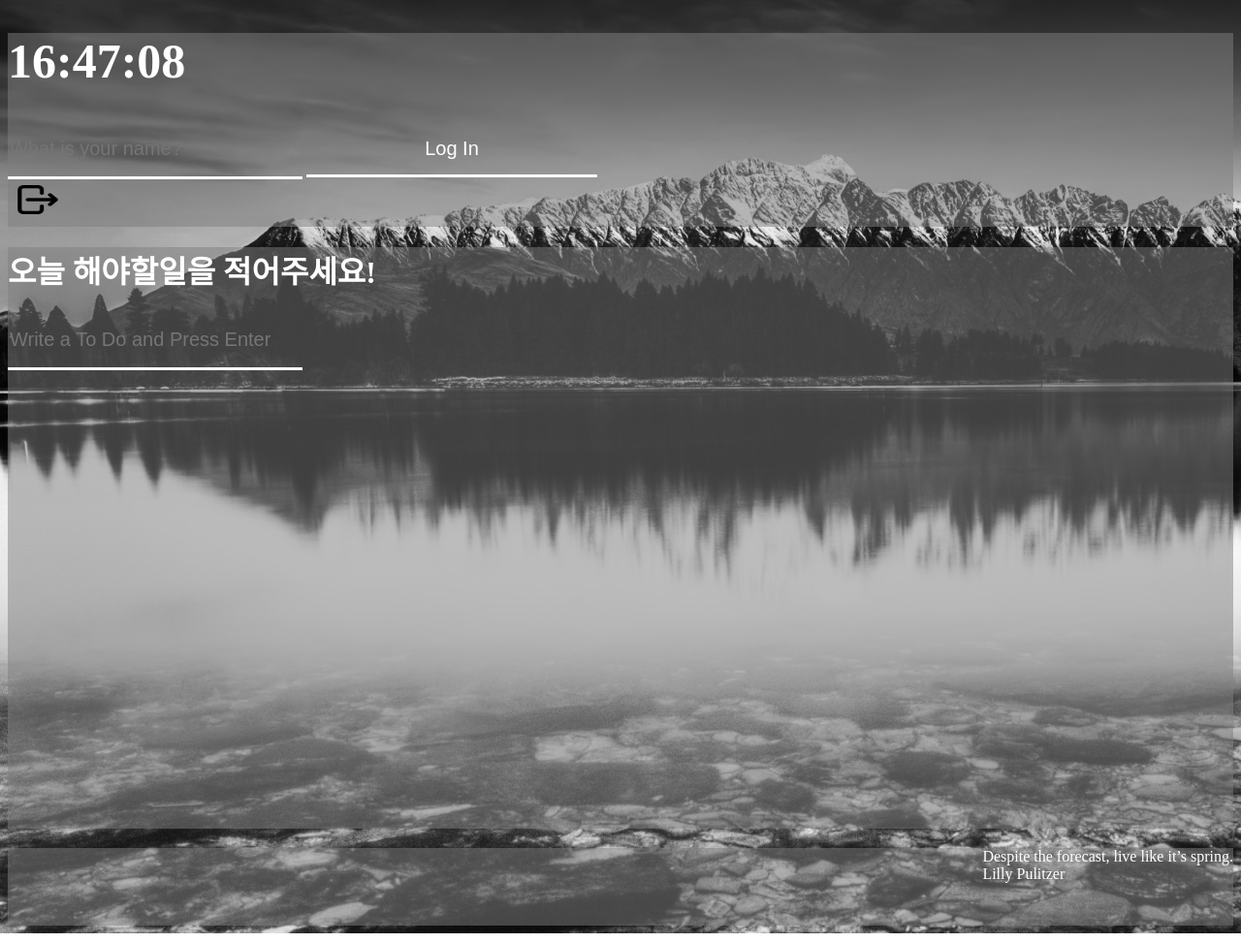
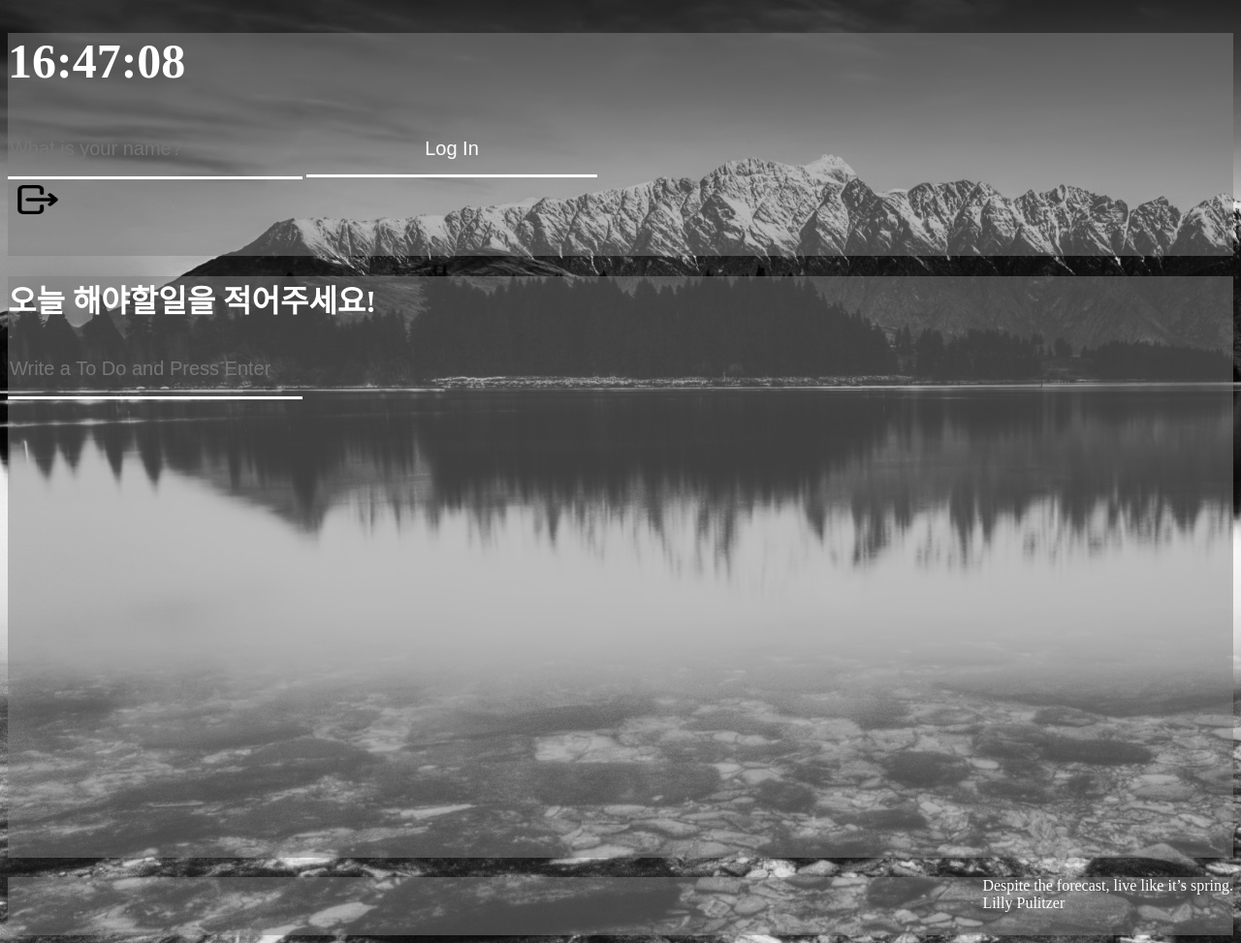
Before and after one commit to dongmin30/VanillaJS_chrome_web_application, a plain HTML site: page index.html in a window 1280 px wide. Shown: the whole page at 97% size. Drawn offline with Linux system fonts and the light colour scheme.

Commit message:
css 수정 및 문구 변경

```diff
--- a/css/style.css
+++ b/css/style.css
@@ -15,7 +15,7 @@ body {
 }
 
 .mheader {
-    height: 200px;
+    height: 230px;
     background-color: rgba(128, 128, 128, 0.5);
 }
 
@@ -28,7 +28,7 @@ body {
 .mfooter {
     margin-top: 20px;
     width: 100%;
-    height: 80px;
+    height: 60px;
     background-color: rgba(128, 128, 128, 0.5);
 }
 .mfooter #quote {
--- a/js/login.js
+++ b/js/login.js
@@ -16,7 +16,7 @@ function onLoginSubmit(event) {
 }
 
 function paintGreetings(username) {
-    greeting.innerText = `Hello ${username}`;
+    greeting.innerText = `안녕하세요 ${username}님!`;
     greeting.classList.remove(HIDDEN_CLASSNAME);
 }
 
```
